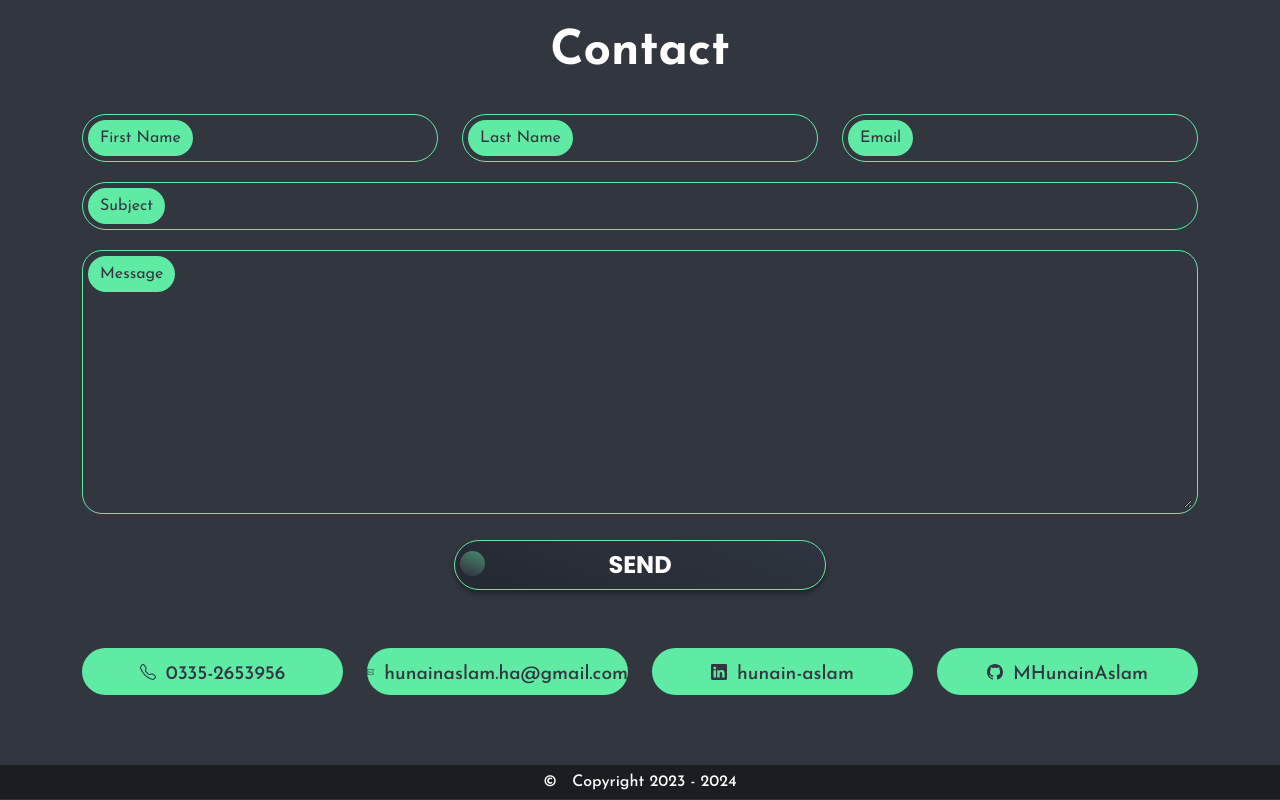
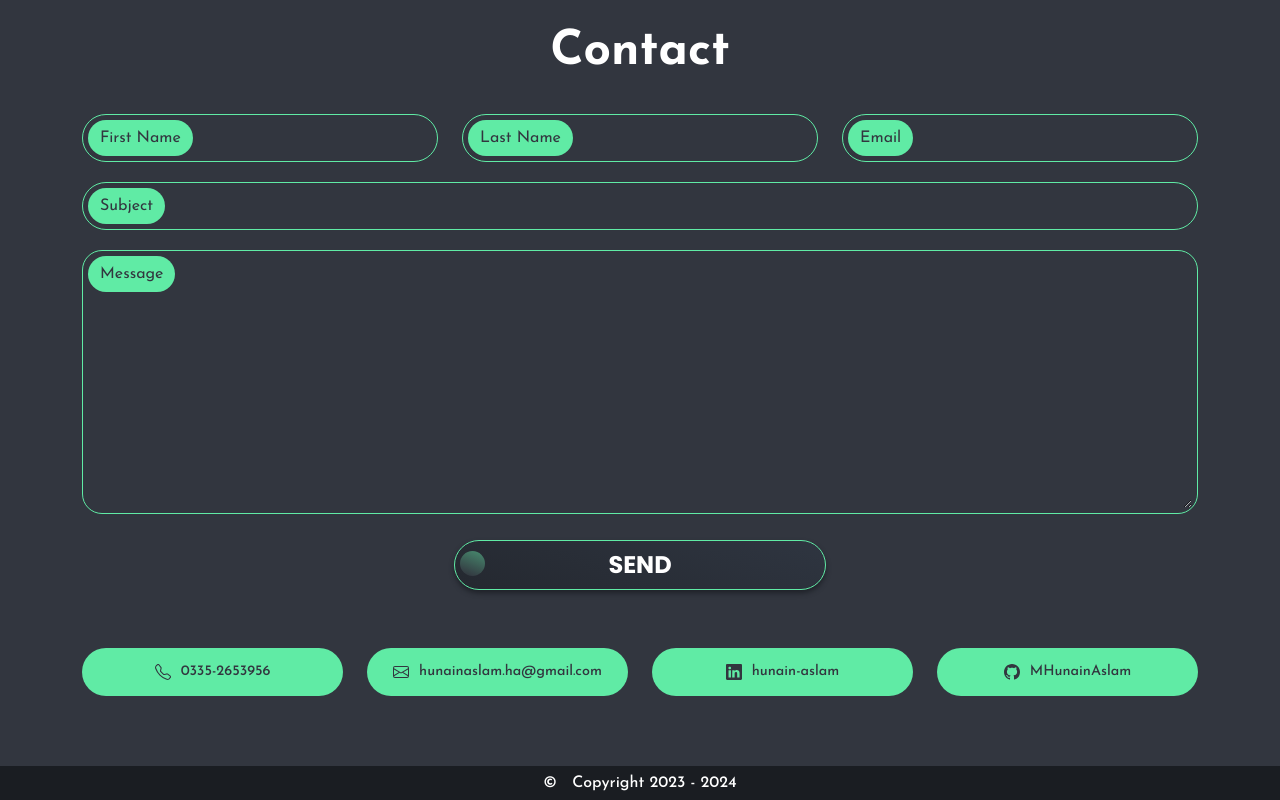
Before and after one commit to MHunainAslam/hunainaslam, a React (Create React App) app: page / in a window 1280 px wide. Shown: the part 3873-4673 px from the top of the page. Built offline with nearby package versions, Linux system fonts and the light colour scheme; no server answers; a web font is replaced by a local one.

Commit message:
add linkedin and git url

```diff
--- a/src/Components/Contact.js
+++ b/src/Components/Contact.js
@@ -98,50 +98,50 @@ const Contact = () => {
                         </form>
                         <div className="row border-0  mt-5">
 
-                            <div className="col-md-3">
+                            <div className="col-md-3 col-sm-6">
                                 <div className="contact-ref">
                                     <a href="tel:03352653956" className=' ' target='_blank'>
                                         <svg xmlns="http://www.w3.org/2000/svg" width="16" height="16" fill="currentColor" class="bi bi-telephone" viewBox="0 0 16 16">
                                             <path d="M3.654 1.328a.678.678 0 0 0-1.015-.063L1.605 2.3c-.483.484-.661 1.169-.45 1.77a17.568 17.568 0 0 0 4.168 6.608 17.569 17.569 0 0 0 6.608 4.168c.601.211 1.286.033 1.77-.45l1.034-1.034a.678.678 0 0 0-.063-1.015l-2.307-1.794a.678.678 0 0 0-.58-.122l-2.19.547a1.745 1.745 0 0 1-1.657-.459L5.482 8.062a1.745 1.745 0 0 1-.46-1.657l.548-2.19a.678.678 0 0 0-.122-.58L3.654 1.328zM1.884.511a1.745 1.745 0 0 1 2.612.163L6.29 2.98c.329.423.445.974.315 1.494l-.547 2.19a.678.678 0 0 0 .178.643l2.457 2.457a.678.678 0 0 0 .644.178l2.189-.547a1.745 1.745 0 0 1 1.494.315l2.306 1.794c.829.645.905 1.87.163 2.611l-1.034 1.034c-.74.74-1.846 1.065-2.877.702a18.634 18.634 0 0 1-7.01-4.42 18.634 18.634 0 0 1-4.42-7.009c-.362-1.03-.037-2.137.703-2.877L1.885.511z" />
                                         </svg>
-                                        <div className=' pt-2'>
+                                        <div className=' py-2'>
                                             0335-2653956
                                         </div>
                                     </a>
                                 </div>
                             </div>
-                            <div className="col-md-3">
+                            <div className="col-md-3 col-sm-6">
                                 <div className="contact-ref">
                                     <a href="mailto:hunainaslam.ha@gmail.com" className=' ' target='_blank'>
                                         <svg xmlns="http://www.w3.org/2000/svg" width="16" height="16" fill="currentColor" class="bi bi-envelope" viewBox="0 0 16 16">
                                             <path d="M0 4a2 2 0 0 1 2-2h12a2 2 0 0 1 2 2v8a2 2 0 0 1-2 2H2a2 2 0 0 1-2-2V4Zm2-1a1 1 0 0 0-1 1v.217l7 4.2 7-4.2V4a1 1 0 0 0-1-1H2Zm13 2.383-4.708 2.825L15 11.105V5.383Zm-.034 6.876-5.64-3.471L8 9.583l-1.326-.795-5.64 3.47A1 1 0 0 0 2 13h12a1 1 0 0 0 .966-.741ZM1 11.105l4.708-2.897L1 5.383v5.722Z" />
                                         </svg>
-                                        <div className=' pt-2'>
+                                        <div className=' py-2'>
 
                                             hunainaslam.ha@gmail.com
                                         </div>
                                     </a>
                                 </div>
                             </div>
-                            <div className="col-md-3">
+                            <div className="col-md-3 col-sm-6">
                                 <div className="contact-ref">
                                     <a href="www.linkedin.com/in/hunain-aslam" className='' target='_blank'>
                                         <svg xmlns="http://www.w3.org/2000/svg" width="16" height="16" fill="currentColor" class="bi bi-linkedin" viewBox="0 0 16 16">
                                             <path d="M0 1.146C0 .513.526 0 1.175 0h13.65C15.474 0 16 .513 16 1.146v13.708c0 .633-.526 1.146-1.175 1.146H1.175C.526 16 0 15.487 0 14.854V1.146zm4.943 12.248V6.169H2.542v7.225h2.401zm-1.2-8.212c.837 0 1.358-.554 1.358-1.248-.015-.709-.52-1.248-1.342-1.248-.822 0-1.359.54-1.359 1.248 0 .694.521 1.248 1.327 1.248h.016zm4.908 8.212V9.359c0-.216.016-.432.08-.586.173-.431.568-.878 1.232-.878.869 0 1.216.662 1.216 1.634v3.865h2.401V9.25c0-2.22-1.184-3.252-2.764-3.252-1.274 0-1.845.7-2.165 1.193v.025h-.016a5.54 5.54 0 0 1 .016-.025V6.169h-2.4c.03.678 0 7.225 0 7.225h2.4z" />
                                         </svg>
-                                        <div className=' pt-2'>
+                                        <div className=' py-2'>
                                             <in />hunain-aslam
                                         </div>
                                     </a>
                                 </div>
                             </div>
-                            <div className="col-md-3">
+                            <div className="col-md-3 col-sm-6">
                                 <div className="contact-ref">
                                     <a href="https://github.com/MHunainAslam" className='' target='_blank'>
                                         <svg xmlns="http://www.w3.org/2000/svg" width="16" height="16" fill="currentColor" class="bi bi-github" viewBox="0 0 16 16">
                                             <path d="M8 0C3.58 0 0 3.58 0 8c0 3.54 2.29 6.53 5.47 7.59.4.07.55-.17.55-.38 0-.19-.01-.82-.01-1.49-2.01.37-2.53-.49-2.69-.94-.09-.23-.48-.94-.82-1.13-.28-.15-.68-.52-.01-.53.63-.01 1.08.58 1.23.82.72 1.21 1.87.87 2.33.66.07-.52.28-.87.51-1.07-1.78-.2-3.64-.89-3.64-3.95 0-.87.31-1.59.82-2.15-.08-.2-.36-1.02.08-2.12 0 0 .67-.21 2.2.82.64-.18 1.32-.27 2-.27.68 0 1.36.09 2 .27 1.53-1.04 2.2-.82 2.2-.82.44 1.1.16 1.92.08 2.12.51.56.82 1.27.82 2.15 0 3.07-1.87 3.75-3.65 3.95.29.25.54.73.54 1.48 0 1.07-.01 1.93-.01 2.2 0 .21.15.46.55.38A8.012 8.012 0 0 0 16 8c0-4.42-3.58-8-8-8z" />
                                         </svg>
-                                        <div className=' pt-2'>
+                                        <div className=' py-2'>
                                             MHunainAslam
                                         </div>
                                     </a>
--- a/src/Style.css
+++ b/src/Style.css
@@ -925,6 +925,7 @@ body {
     display: flex;
     color: var(--primary);
     justify-content: center;
+    font-size: 0.9rem;
 }
 .contact-ref svg{
     margin-block: auto;
```
